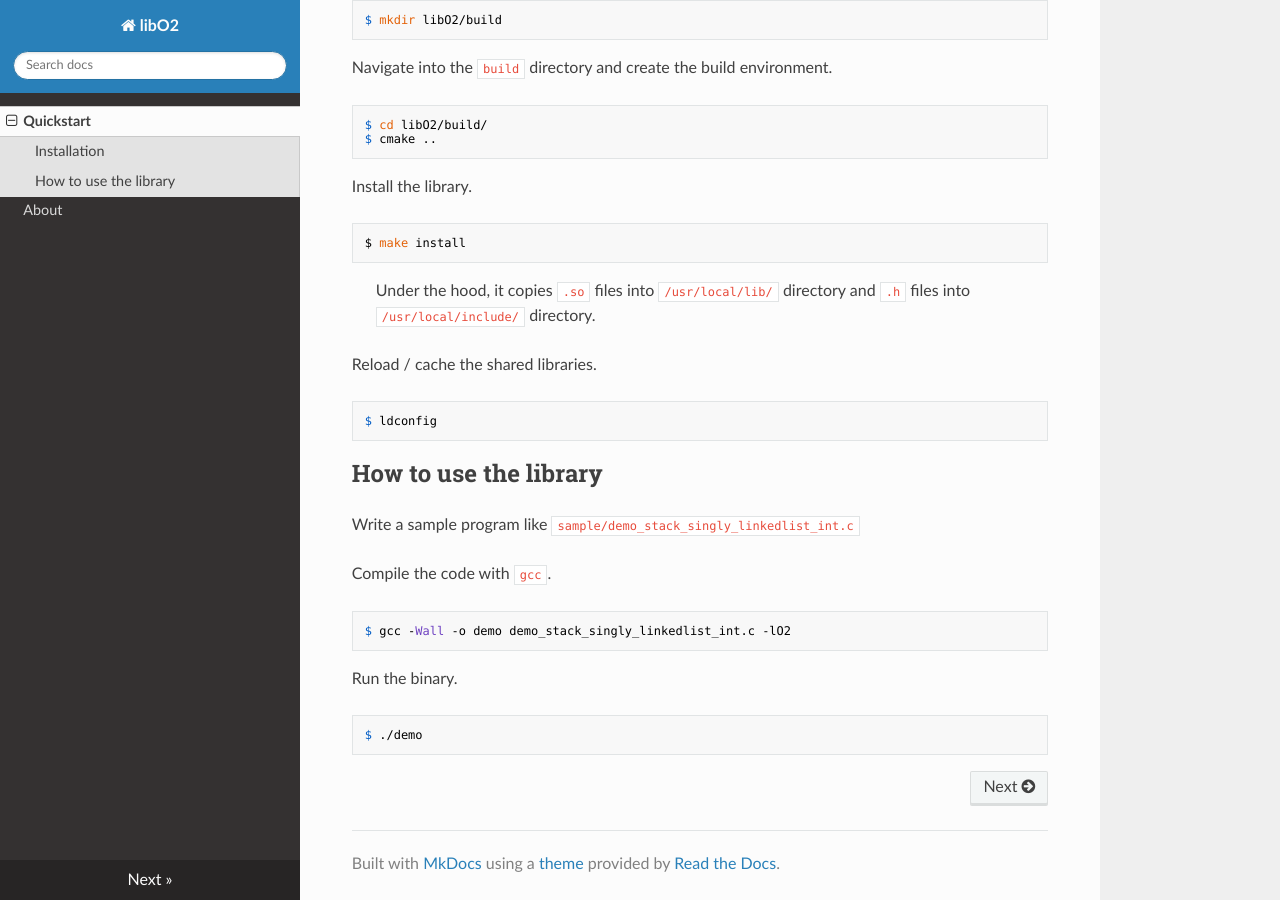
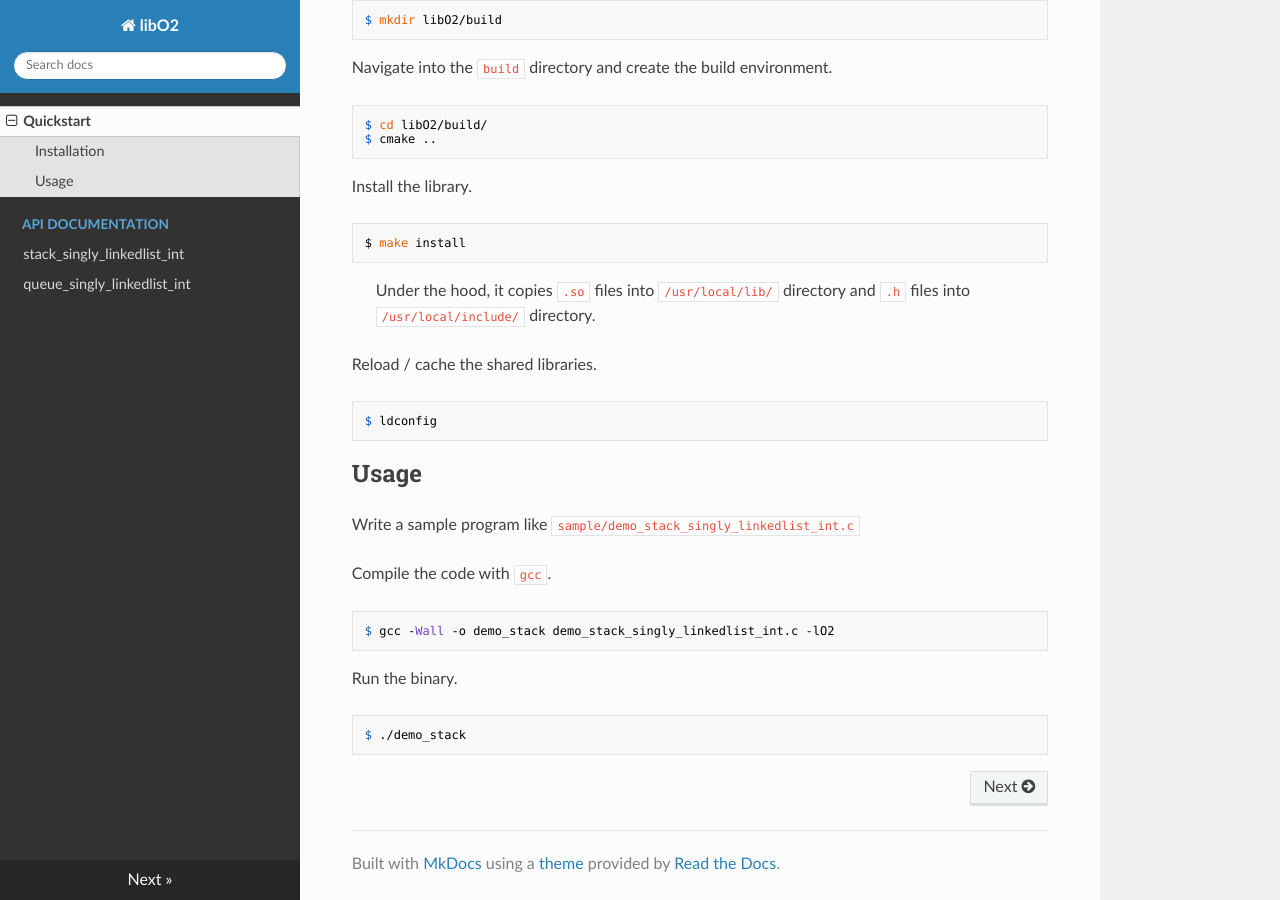
Before and after one commit to greyshell/libO2, an MkDocs documentation site: the page built from docs/index.md, in a window 1280 px wide and 900 px high, scrolled down 528 px. Built offline with MkDocs 1.6.1, drawn with Linux system fonts in a browser that asks for light colours; nearby versions of some CDN libraries.

```diff
--- a/docs/index.md
+++ b/docs/index.md
@@ -37,15 +37,15 @@ Reload / cache the shared libraries.
 
     $ ldconfig
 
-## How to use the library
+## Usage
 
 Write a sample program like `sample/demo_stack_singly_linkedlist_int.c`
 
 Compile the code with `gcc`.
 
-    $ gcc -Wall -o demo demo_stack_singly_linkedlist_int.c -lO2
+    $ gcc -Wall -o demo_stack demo_stack_singly_linkedlist_int.c -lO2
 
 
 Run the binary.
 
-    $ ./demo
+    $ ./demo_stack
--- a/mkdocs.yml
+++ b/mkdocs.yml
@@ -1,5 +1,7 @@
 site_name: libO2
 nav:
   - Quickstart: index.md
-  - About: about.md
+  - API Documentation:
+      - stack_singly_linkedlist_int: stack_singly_linkedlist_int.md
+      - queue_singly_linkedlist_int: queue_singly_linkedlist_int.md
 theme: readthedocs
```
Also changed, not shown: docs/about.md (deleted, +0 -57 lines), docs/queue_singly_linkedlist_int.md (added, +13 -0 lines), docs/stack_singly_linkedlist_int.md (added, +13 -0 lines), 1 other file.
